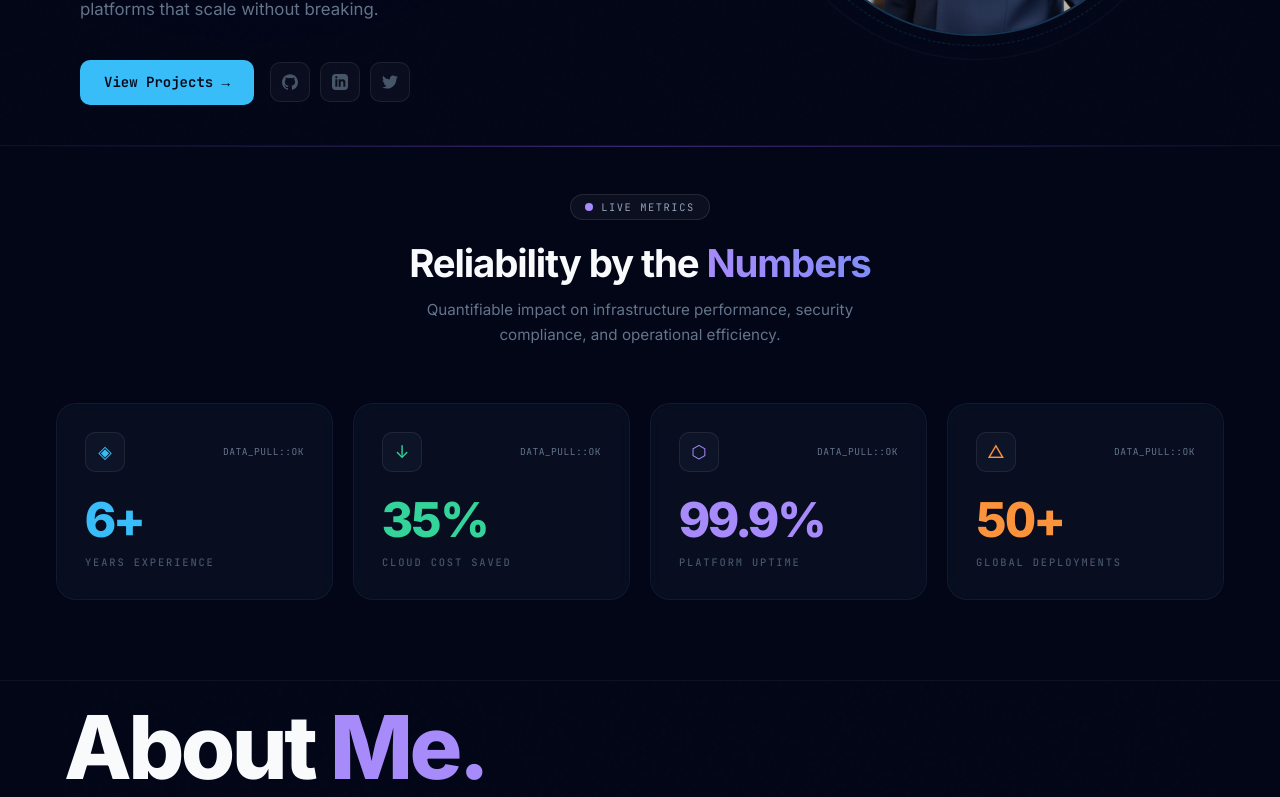
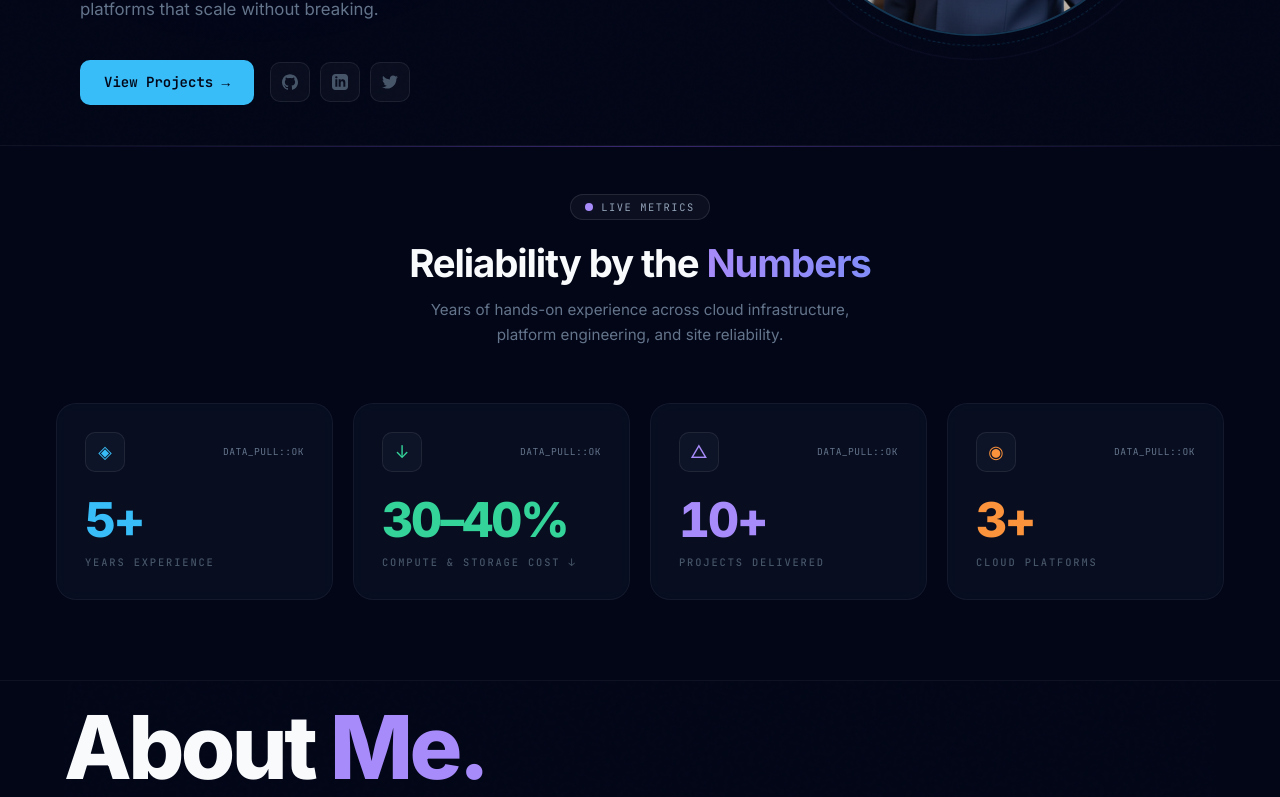
Before and after one commit to nishant-kamal/nishant-portfolio, a Next.js app: page / in a window 1280 px wide. Shown: the part 513-1310 px from the top of the page. Built offline with nearby package versions, Linux system fonts and the light colour scheme.

Commit message:
Update Stats.js

```diff
--- a/components/Stats.js
+++ b/components/Stats.js
@@ -3,10 +3,10 @@
 import { useEffect, useState, useRef } from "react";
 
 const statsData = [
-  { value: 6,    suffix: "+", label: "Years Experience",   color: "#38bdf8", icon: "◈" },
-  { value: 35,   suffix: "%", label: "Cloud Cost Saved",   color: "#34d399", icon: "↓" },
-  { value: 99.9, suffix: "%", label: "Platform Uptime",    color: "#a78bfa", icon: "⬡" },
-  { value: 50,   suffix: "+", label: "Global Deployments", color: "#fb923c", icon: "△" },
+  { value: 5,    suffix: "+",     label: "Years Experience",  color: "#38bdf8", icon: "◈" },
+  { value: null, range: "30–40%", label: "Compute & Storage Cost ↓", color: "#34d399", icon: "↓" },
+  { value: 10,   suffix: "+",     label: "Projects Delivered",color: "#a78bfa", icon: "△" },
+  { value: 3,    suffix: "+",     label: "Cloud Platforms",   color: "#fb923c", icon: "◉" },
 ];
 
 function Counter({ target, suffix, color, cardRef }) {
@@ -61,10 +61,15 @@ function StatCard({ s }) {
         <span className="stat-status" aria-hidden="true">DATA_PULL::OK</span>
       </div>
       <div className="stat-value">
-        <Counter target={s.value} suffix={s.suffix} color={s.color} cardRef={cardRef} />
+        {s.range ? (
+          <span style={{ color: s.color, fontVariantNumeric: "tabular-nums" }}>
+            {s.range}
+          </span>
+        ) : (
+          <Counter target={s.value} suffix={s.suffix} color={s.color} cardRef={cardRef} />
+        )}
       </div>
-      {/* Screen reader gets the full label + value together */}
-      <div className="stat-label" aria-label={`${s.label}: ${s.value}${s.suffix}`}>
+      <div className="stat-label" aria-label={s.range ? `${s.label}: ${s.range}` : `${s.label}: ${s.value}${s.suffix}`}>
         {s.label}
       </div>
     </div>
@@ -248,8 +253,8 @@ export default function Stats() {
             <span className="stats-title-accent">Numbers</span>
           </h2>
           <p className="stats-subtitle">
-            Quantifiable impact on infrastructure performance, security compliance,
-            and operational efficiency.
+            Years of hands-on experience across cloud infrastructure,
+            platform engineering, and site reliability.
           </p>
         </div>
 
```
